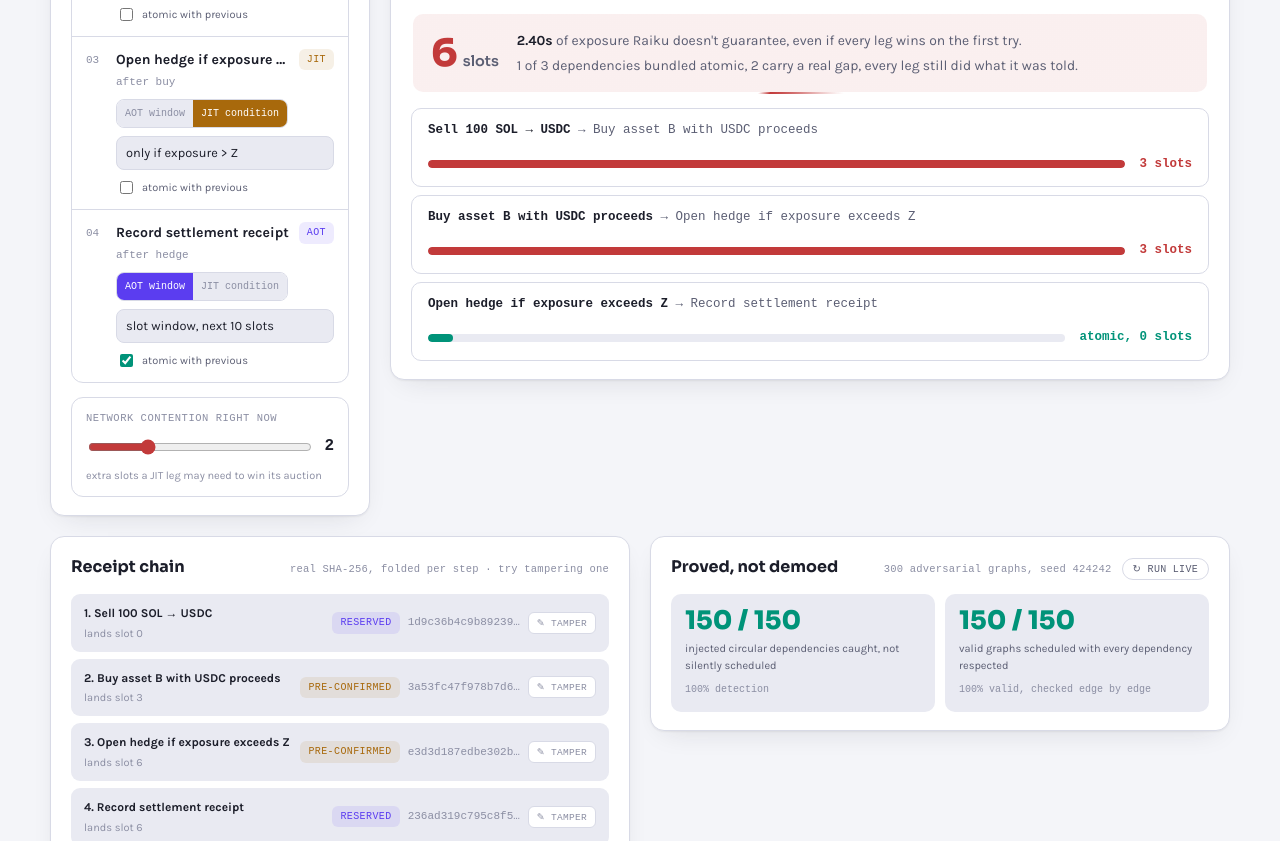
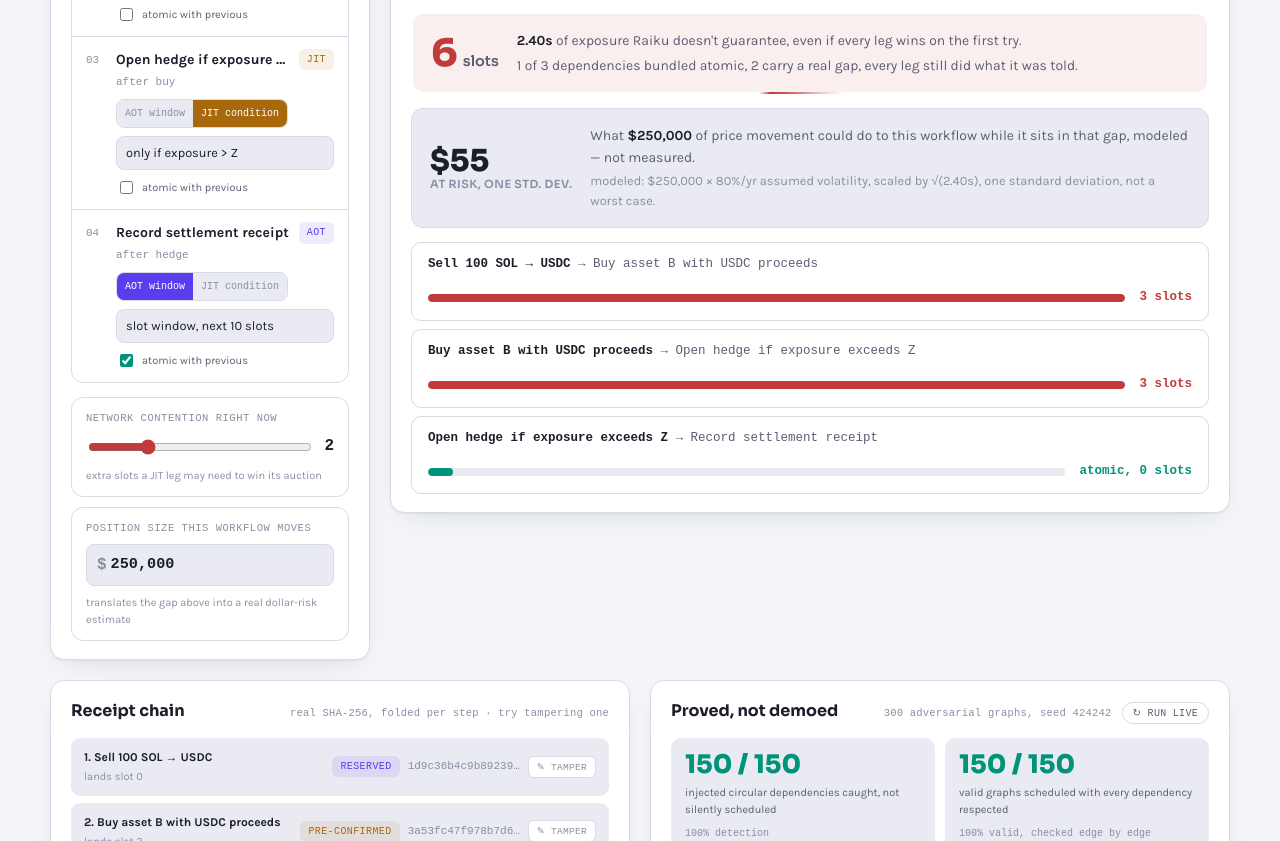
Before and after one commit to talk2brownn/timelock, a plain HTML site: page index.html in a window 1280 px wide. Shown: the part 585-1426 px from the top of the page. Drawn offline with Linux system fonts and the light colour scheme; a web font is replaced by a local one.

Commit message:
Add dollar-risk translation demo moment

```diff
--- a/index.html
+++ b/index.html
@@ -158,6 +158,11 @@
   .controls input[type="range"] { flex: 1; accent-color: var(--gap); }
   .controls .val { font-family: "Fragment Mono", monospace; font-weight: 700; color: var(--text); }
   .controls .hint { color: var(--text-muted); font-size: 11px; }
+  .position-wrap { display: flex; align-items: center; gap: 2px; background: var(--surface-2); border: 1px solid var(--border); border-radius: 8px; padding: 7px 10px; }
+  .position-prefix { color: var(--text-muted); font-family: "Fragment Mono", monospace; font-weight: 700; }
+  .position-wrap input { border: none; background: transparent; color: var(--text); font: inherit; font-family: "Fragment Mono", monospace; font-weight: 700; font-size: 0.95rem; width: 100%; min-width: 0; }
+  .position-wrap input:focus { outline: none; }
+  .position-wrap:focus-within { border-color: var(--gap); }
 
   /* ---- DAG diagram ---- */
   .dag-card { border: 1px solid var(--border); border-radius: 14px; padding: 16px; margin-bottom: 16px; background: var(--surface-2); }
@@ -207,6 +212,19 @@
   .gap-copy { font-size: 0.87rem; color: var(--text-secondary); min-width: 0; }
   .gap-copy strong { color: var(--text); }
   .gap-explain { margin-top: 3px; }
+
+  /* ---- dollar-risk translation ---- */
+  .risk-readout {
+    border: 1px solid var(--border); background: var(--surface-2); border-radius: 12px; padding: 16px 18px; margin-bottom: 14px;
+    display: grid; grid-template-columns: auto 1fr; gap: 18px; align-items: center;
+  }
+  @media (max-width: 560px) { .risk-readout { grid-template-columns: 1fr; } }
+  .risk-number { font-family: "Sora", sans-serif; font-weight: 800; font-size: 1.9rem; color: var(--text); line-height: 1; white-space: nowrap; }
+  .risk-number .unit { display: block; font-size: 0.7rem; font-weight: 600; text-transform: uppercase; letter-spacing: 0.04em; color: var(--text-muted); margin-top: 3px; }
+  .risk-copy { font-size: 0.87rem; color: var(--text-secondary); min-width: 0; }
+  .risk-copy strong { color: var(--text); }
+  .risk-explain { margin-top: 3px; font-size: 0.8rem; color: var(--text-muted); }
+  #riskDollars.flash { animation: gapFlash 0.9s ease-out; }
 
   .edge-list { display: flex; flex-direction: column; gap: 8px; }
   .edge-row { background: var(--surface); border: 1px solid var(--border); border-radius: 10px; padding: 12px 16px; display: flex; align-items: center; gap: 14px; flex-wrap: wrap; }
@@ -332,6 +350,14 @@
         </div>
         <span class="hint">extra slots a JIT leg may need to win its auction</span>
       </div>
+      <div class="controls" style="margin-top:10px;">
+        <label>Position size this workflow moves</label>
+        <div class="position-wrap">
+          <span class="position-prefix">$</span>
+          <input type="text" inputmode="numeric" id="positionSize" class="num" value="250,000" />
+        </div>
+        <span class="hint">translates the gap above into a real dollar-risk estimate</span>
+      </div>
     </aside>
 
     <main class="panel">
@@ -350,6 +376,13 @@
         <div class="gap-copy">
           <div><strong id="gapSeconds">0.0s</strong> of exposure Raiku doesn't guarantee, even if every leg wins on the first try.</div>
           <div class="gap-explain" id="gapExplain"></div>
+        </div>
+      </div>
+      <div class="risk-readout" id="riskReadout">
+        <div class="risk-number"><span id="riskDollars">$0</span><span class="unit">at risk, one std. dev.</span></div>
+        <div class="risk-copy">
+          <div>What <strong id="riskPositionEcho">$250,000</strong> of price movement could do to this workflow while it sits in that gap, modeled — not measured.</div>
+          <div class="risk-explain" id="riskExplain"></div>
         </div>
       </div>
       <div class="edge-list" id="edgeList"></div>
@@ -396,7 +429,7 @@
     <summary>Methodology &amp; sources</summary>
     <div class="method-box">
       <p><strong>Documented and used as-is:</strong> the AOT and JIT mechanics above, same-block atomic grouping, and pre-confirmation, quoted from Raiku's own blog. The "multi-leg trades must execute whole" requirement is Raiku's own language from the Engineering Contract series. Solana's real 400ms slot time converts slots to seconds.</p>
-      <p><strong>Modeled and disclosed:</strong> the one-slot floor per non-atomic dependency is structural, two transactions can't land in the same instant unless bundled. The contention slider is a disclosed, illustrative assumption, not a measured figure. Raiku's SDK stays gated pending public testnet, so nothing here reads from Raiku's real systems.</p>
+      <p><strong>Modeled and disclosed:</strong> the one-slot floor per non-atomic dependency is structural, two transactions can't land in the same instant unless bundled. The contention slider is a disclosed, illustrative assumption, not a measured figure. The dollar-risk figure translates the gap into a price-risk estimate using standard square-root-of-time volatility scaling against an assumed 80%/yr annualized volatility, a commonly cited range for SOL, not a measured or live figure, and one standard deviation, not a worst case. Raiku's SDK stays gated pending public testnet, so nothing here reads from Raiku's real systems.</p>
       <p class="src">Sources: <a href="https://raiku.com/blog/the-engineering-contract-what-the-rewritten-contract-makes-possible" target="_blank" rel="noopener">raiku.com, the Engineering Contract</a> &middot; <a href="https://raiku.com/blog/raiku-the-deterministic-execution-layer-for-perp-dexs" target="_blank" rel="noopener">raiku.com, deterministic execution for perp DEXs</a> &middot; <a href="https://raikuhandbook.org/jit-vs-aot.html" target="_blank" rel="noopener">raikuhandbook.org, JIT vs AOT</a></p>
     </div>
   </details>
@@ -412,6 +445,13 @@
 (function () {
   "use strict";
   var SLOT_MS = 400;
+  // Dollar-risk translation: a disclosed, illustrative volatility assumption
+  // (not a measured figure), exactly like the contention slider elsewhere on
+  // this page. Standard square-root-of-time scaling: one standard deviation
+  // of price move over a short window ≈ position size × annualized vol ×
+  // sqrt(window seconds / seconds per year).
+  var ASSUMED_ANNUAL_VOL = 0.80; // 80%/yr, a commonly cited range for SOL
+  var SECONDS_PER_YEAR = 365 * 24 * 3600;
   var NS = "http://www.w3.org/2000/svg";
   function el(tag, attrs) { var e = document.createElementNS(NS, tag); for (var k in attrs) e.setAttribute(k, attrs[k]); return e; }
   function clear(svg) { while (svg.firstChild) svg.removeChild(svg.firstChild); }
@@ -441,7 +481,7 @@
     }
   };
 
-  var state = { wf: "rebalance", contention: 2, overrides: {}, tamperStepId: null };
+  var state = { wf: "rebalance", contention: 2, overrides: {}, tamperStepId: null, positionSize: 250000 };
 
   function getSteps() {
     var base = WORKFLOWS[state.wf].steps;
@@ -980,6 +1020,57 @@
     });
   }
 
+  // ---------------------------------------------------------------
+  // Dollar-risk translation: turns the slot/second gap above into a real
+  // dollar figure against a position size the user enters. This is a
+  // disclosed model (square-root-of-time volatility scaling against an
+  // assumed annualized vol), not a measured number — the same honesty
+  // standard as the contention slider already on this page.
+  // ---------------------------------------------------------------
+  var lastRiskDollars = null;
+  function computeDollarRisk(totalGapSlots, positionSize) {
+    var exposureSeconds = totalGapSlots * SLOT_MS / 1000;
+    var volPerSecond = ASSUMED_ANNUAL_VOL / Math.sqrt(SECONDS_PER_YEAR);
+    return positionSize * volPerSecond * Math.sqrt(exposureSeconds);
+  }
+
+  function formatUsd(v) {
+    return "$" + Math.round(v).toLocaleString("en-US");
+  }
+
+  function renderRiskReadout(sched) {
+    var risk = computeDollarRisk(sched.totalGap, state.positionSize);
+    var dollarsEl = document.getElementById("riskDollars");
+    var fromRisk = lastRiskDollars === null ? risk : lastRiskDollars;
+    tweenNumber(dollarsEl, fromRisk, risk, 500, formatUsd);
+    if (lastRiskDollars !== null && Math.round(lastRiskDollars) !== Math.round(risk)) {
+      flashOnce(dollarsEl);
+    }
+    lastRiskDollars = risk;
+
+    document.getElementById("riskPositionEcho").textContent = formatUsd(state.positionSize);
+
+    var exposureSeconds = (sched.totalGap * SLOT_MS / 1000).toFixed(2);
+    document.getElementById("riskExplain").textContent =
+      sched.totalGap === 0
+        ? "No gap, no window for price to move against you — the model has nothing to scale."
+        : "modeled: " + formatUsd(state.positionSize) + " × " + Math.round(ASSUMED_ANNUAL_VOL * 100) + "%/yr assumed volatility, scaled by √(" + exposureSeconds + "s), one standard deviation, not a worst case.";
+  }
+
+  function parsePositionInput(raw) {
+    var n = parseFloat(String(raw).replace(/[^0-9.]/g, ""));
+    if (!isFinite(n) || n < 0) n = 0;
+    return n;
+  }
+
+  document.getElementById("positionSize").addEventListener("input", function (e) {
+    state.positionSize = parsePositionInput(e.target.value);
+    if (currentSched) renderRiskReadout(currentSched);
+  });
+  document.getElementById("positionSize").addEventListener("blur", function (e) {
+    e.target.value = Math.round(state.positionSize).toLocaleString("en-US");
+  });
+
   function renderReceiptChain(chain, canonical, tamperId) {
     var list = document.getElementById("receiptList");
     var banner = document.getElementById("tamperBanner");
@@ -1158,6 +1249,7 @@
     currentSched = sched;
     drawDag(sched);
     renderGapReport(sched);
+    renderRiskReadout(sched);
     await refreshReceiptChain(sched);
   }
 
```
